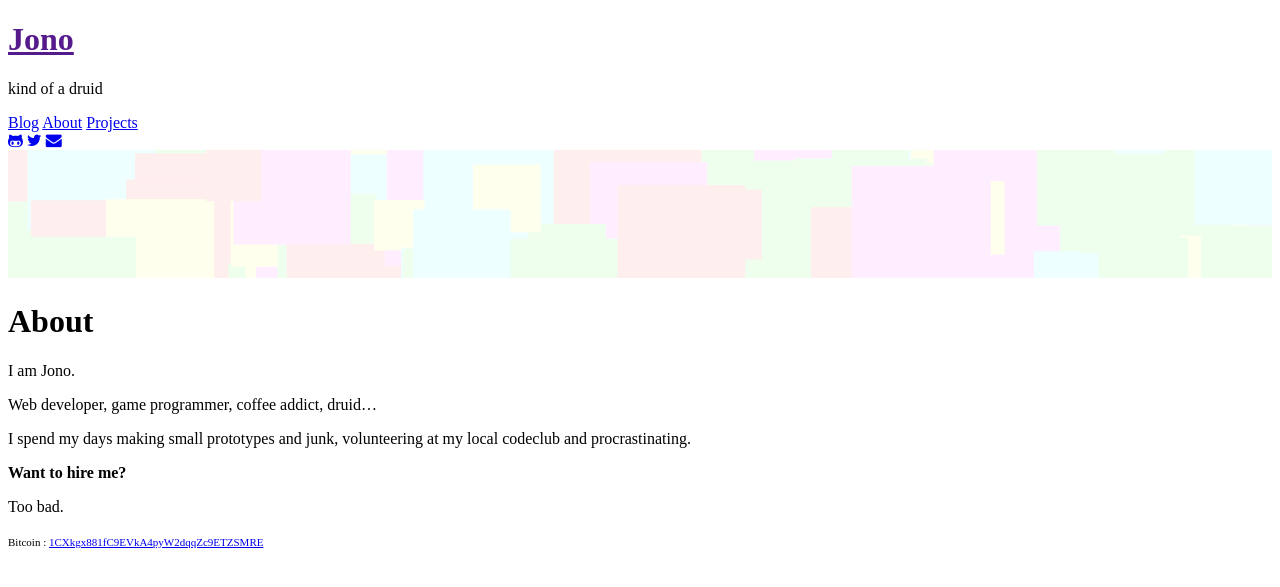
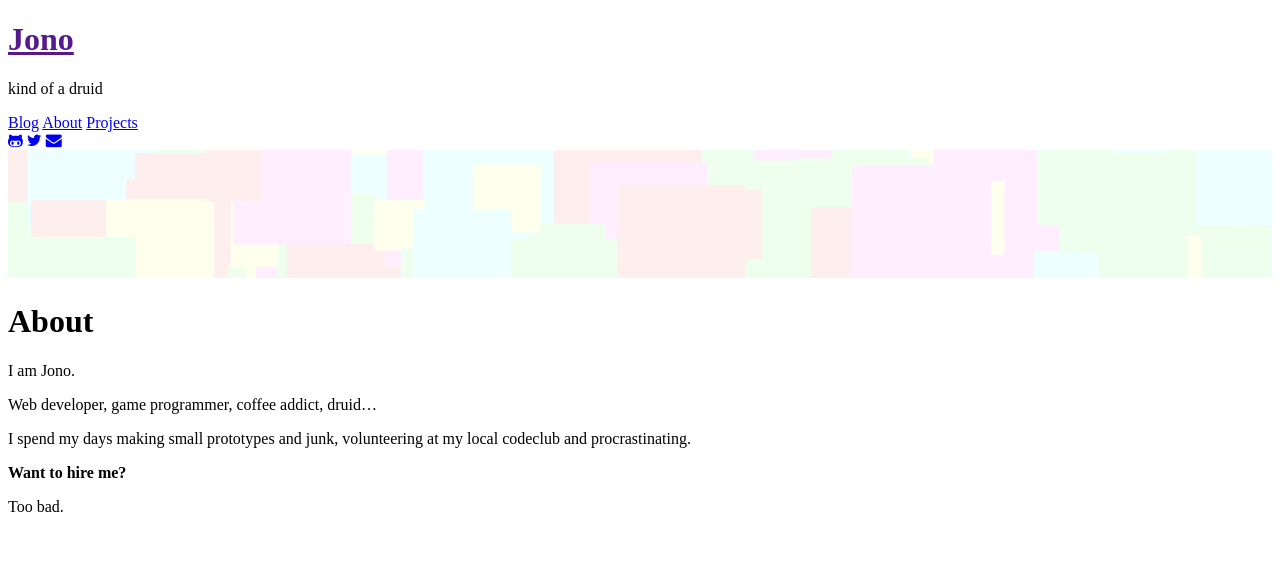
Before and after one commit to foopod/blog-2.0, a Jekyll site: the page built from about.md, in a window 1280 px wide. Shown: the top 587 px of the page. Built offline with Jekyll 4.4.1, drawn with Linux system fonts in a browser that asks for light colours; nearby versions of some CDN libraries; some web fonts are replaced.

Commit message:
Update about.md

```diff
--- a/about.md
+++ b/about.md
@@ -13,4 +13,4 @@
 
 Too bad.
 
-<span style="font-size:11px">Bitcoin : <a href="bitcoin:1CXkgx881fC9EVkA4pyW2dqqZc9ETZSMRE?label=Jono%20says%20thanks!">1CXkgx881fC9EVkA4pyW2dqqZc9ETZSMRE</a></span>
+<!--<span style="font-size:11px">Bitcoin : <a href="bitcoin:1CXkgx881fC9EVkA4pyW2dqqZc9ETZSMRE?label=Jono%20says%20thanks!">1CXkgx881fC9EVkA4pyW2dqqZc9ETZSMRE</a></span>-->
```
